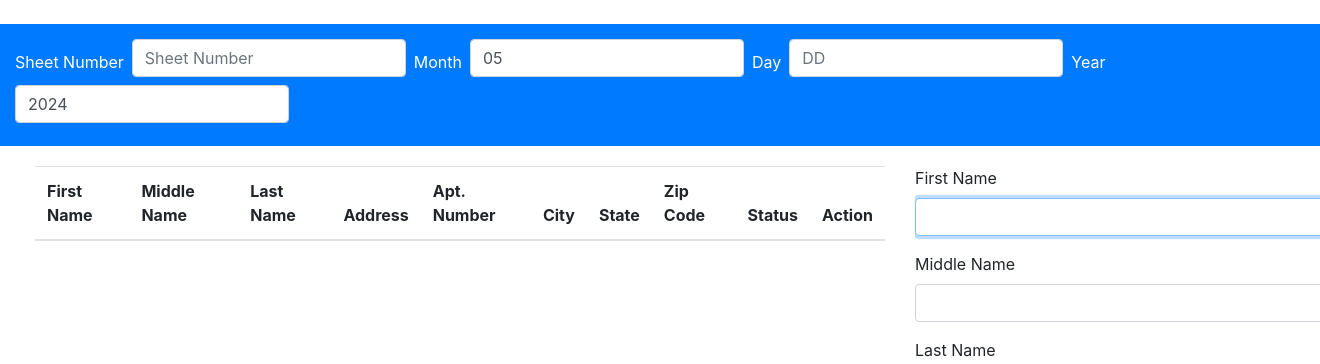
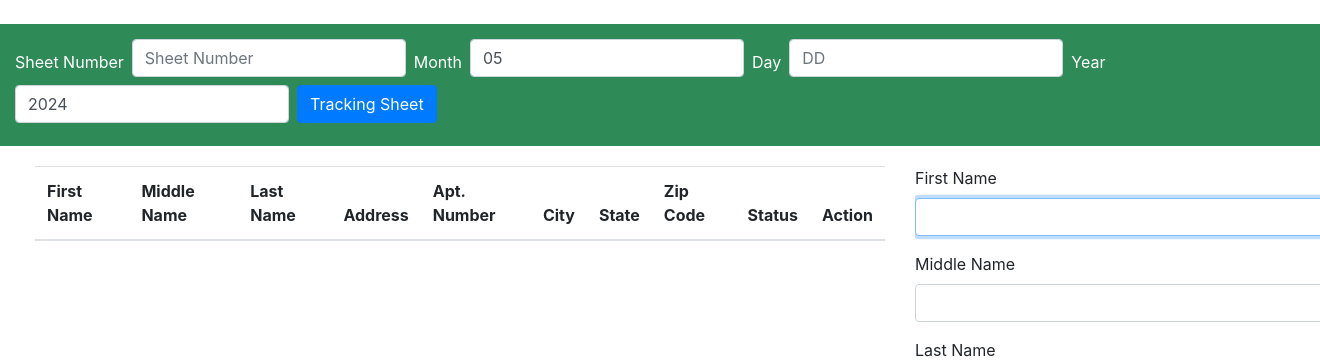
Before and after one commit to HenselForCongress/jack, a Python web app: template so_well/templates/entry.html in a window 1320 px wide; the page is wider, and only the part inside the window is pictured. Shown: the part 56-420 px from the top of that part. Run offline with Jinja, Linux system fonts and the light colour scheme; the template is opened without the code that fills it, so the values that code supplies are empty; some libraries are stand-ins or nearby versions.

Commit message:
Button for sheets lookup
Signed-off-by: Bentley Hensel <bentleyhensel@gmail.com>

```diff
--- a/so_well/__init__.py
+++ b/so_well/__init__.py
@@ -68,10 +68,10 @@ def begin_era():
     zero_trust = os.getenv('ZERO_TRUST', 'false').lower() == 'true'
     if zero_trust:
         app.before_request(cloudflare_auth_middleware())
-        logger.info("Zero Trust authentication enabled.")
+        #logger.info("Zero Trust authentication enabled.")
     else:
         app.before_request(cloudflare_auth_middleware())
-        logger.info("Zero Trust authentication disabled. Using placeholder authentication.")
+        #logger.info("Zero Trust authentication disabled. Using placeholder authentication.")
 
     configure_logger()
 
--- a/so_well/static/css/entry.css
+++ b/so_well/static/css/entry.css
@@ -21,7 +21,7 @@
 
 .clickable-label {
     cursor: pointer;
-    color: #007bff;
+    color: var(--color-primary-blue);
 }
 
 .dropdown-options {
--- a/so_well/static/css/global.css
+++ b/so_well/static/css/global.css
@@ -3,7 +3,7 @@
 
 :root {
     /* Colors */
-    --color-green: #a4d037;
+    --color-green: seagreen;
     --color-yellow: #fecd35;
     --color-red: #f05230;
     --color-darkgrey: #15171a;
@@ -27,7 +27,7 @@
 }
 
 .header-bar {
-    background-color: #007bff;
+    background-color: var(--color-green);
     padding: 15px;
     color: white;
     margin-bottom: 20px;
--- a/so_well/static/css/home.css
+++ b/so_well/static/css/home.css
@@ -49,7 +49,7 @@ header p {
 }
 
 .progress-bar {
-    background-color: #28a745;
+    background-color: var(--color-green);
     font-weight: bold;
     color: white;
     display: flex;
--- a/so_well/templates/entry.html
+++ b/so_well/templates/entry.html
@@ -16,6 +16,9 @@
 
             <label for="header-year" class="my-1 mr-2">Year</label>
             <input type="text" class="form-control mb-2 mr-sm-2" id="header-year" placeholder="YYYY">
+
+            <button type="button" class="btn btn-primary mb-2 mr-sm-2" id="open-sheets-button">Tracking Sheet</button>
+
         </div>
     </div>
 </div>
@@ -209,6 +212,15 @@
         </div>
     </div>
 </div>
+
+<script>
+document.getElementById('open-sheets-button').addEventListener('click', function() {
+    const sheetNumber = document.getElementById('header-sheet-number').value;
+    const url = `/sheets/lookup/?sheet_id=${sheetNumber}`;
+    window.open(url, '_blank');
+});
+</script>
+
 <script src="https://code.jquery.com/jquery-3.3.1.min.js"></script>
 <script src="https://cdnjs.cloudflare.com/ajax/libs/popper.js/1.14.7/umd/popper.min.js"></script>
 <script src="https://stackpath.bootstrapcdn.com/bootstrap/4.3.1/js/bootstrap.min.js"></script>
```
